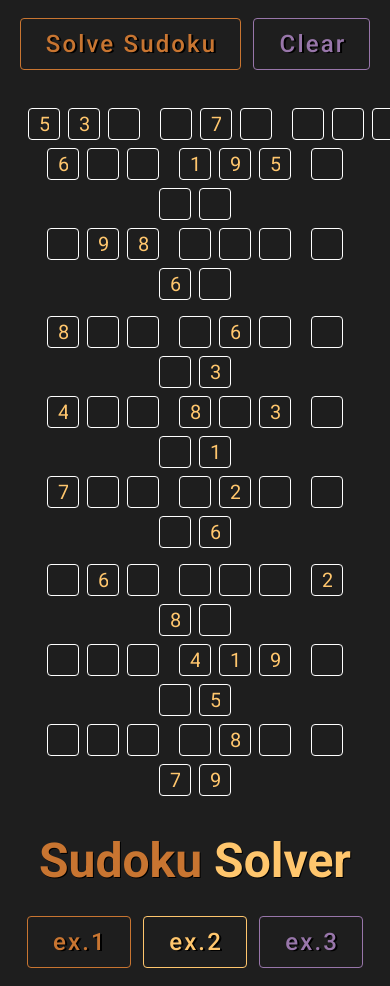
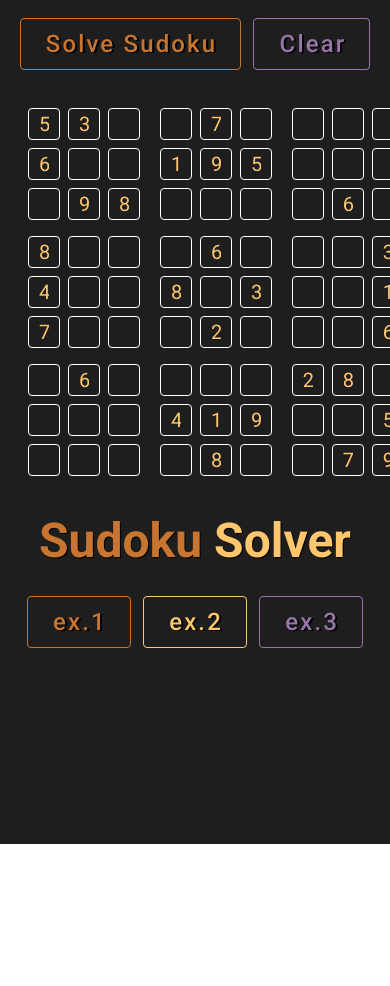
Before and after one commit to Boginn/sudoku_solver, a Vue app: page /m in a window 390 px wide. After the commit the page ends 844 px from the top, so only its background shows below. Built offline with nearby package versions, Linux system fonts and the light colour scheme.

Commit message:
mobile compatable.

```diff
--- a/src/views/Main.vue
+++ b/src/views/Main.vue
@@ -23,7 +23,7 @@
                   >
                 </span>
               </div>
-              <div>
+              <div style="white-space: nowrap">
                 <span v-for="(col, index) in row2" :key="index">
                   <input
                     maxLength="1"
@@ -37,7 +37,7 @@
                   >
                 </span>
               </div>
-              <div>
+              <div style="white-space: nowrap">
                 <span v-for="(col, index) in row3" :key="index">
                   <input
                     maxLength="1"
@@ -53,7 +53,7 @@
               </div>
               <span>&nbsp;</span>
 
-              <div>
+              <div style="white-space: nowrap">
                 <span v-for="(col, index) in row4" :key="index">
                   <input
                     maxLength="1"
@@ -68,7 +68,7 @@
                   >
                 </span>
               </div>
-              <div>
+              <div style="white-space: nowrap">
                 <span v-for="(col, index) in row5" :key="index">
                   <input
                     maxLength="1"
@@ -82,7 +82,7 @@
                   >
                 </span>
               </div>
-              <div>
+              <div style="white-space: nowrap">
                 <span v-for="(col, index) in row6" :key="index">
                   <input
                     maxLength="1"
@@ -99,7 +99,7 @@
 
               <span>&nbsp;</span>
 
-              <div>
+              <div style="white-space: nowrap">
                 <span v-for="(col, index) in row7" :key="index">
                   <input
                     maxLength="1"
@@ -113,7 +113,7 @@
                   >
                 </span>
               </div>
-              <div>
+              <div style="white-space: nowrap">
                 <span v-for="(col, index) in row8" :key="index">
                   <input
                     maxLength="1"
@@ -127,7 +127,7 @@
                   >
                 </span>
               </div>
-              <div>
+              <div style="white-space: nowrap">
                 <span v-for="(col, index) in row9" :key="index">
                   <input
                     maxLength="1"
--- a/src/views/Mobile.vue
+++ b/src/views/Mobile.vue
@@ -20,6 +20,7 @@
               <div style="white-space: nowrap">
                 <span v-for="(col, index) in row1" :key="index">
                   <input
+                    style="white-space: nowrap"
                     maxLength="1"
                     pattern="\d*"
                     class="tile secondary--text"
@@ -31,7 +32,7 @@
                   >
                 </span>
               </div>
-              <div>
+              <div style="white-space: nowrap">
                 <span v-for="(col, index) in row2" :key="index">
                   <input
                     maxLength="1"
@@ -45,7 +46,7 @@
                   >
                 </span>
               </div>
-              <div class="mb-2">
+              <div style="white-space: nowrap" class="mb-2">
                 <span v-for="(col, index) in row3" :key="index">
                   <input
                     maxLength="1"
@@ -60,7 +61,7 @@
                 </span>
               </div>
 
-              <div>
+              <div style="white-space: nowrap">
                 <span v-for="(col, index) in row4" :key="index">
                   <input
                     maxLength="1"
@@ -75,7 +76,7 @@
                   >
                 </span>
               </div>
-              <div>
+              <div style="white-space: nowrap">
                 <span v-for="(col, index) in row5" :key="index">
                   <input
                     maxLength="1"
@@ -89,7 +90,7 @@
                   >
                 </span>
               </div>
-              <div class="mb-2">
+              <div style="white-space: nowrap" class="mb-2">
                 <span v-for="(col, index) in row6" :key="index">
                   <input
                     maxLength="1"
@@ -104,7 +105,7 @@
                 </span>
               </div>
 
-              <div>
+              <div style="white-space: nowrap">
                 <span v-for="(col, index) in row7" :key="index">
                   <input
                     maxLength="1"
@@ -118,7 +119,7 @@
                   >
                 </span>
               </div>
-              <div>
+              <div style="white-space: nowrap">
                 <span v-for="(col, index) in row8" :key="index">
                   <input
                     maxLength="1"
@@ -132,7 +133,7 @@
                   >
                 </span>
               </div>
-              <div>
+              <div style="white-space: nowrap">
                 <span v-for="(col, index) in row9" :key="index">
                   <input
                     maxLength="1"
```
